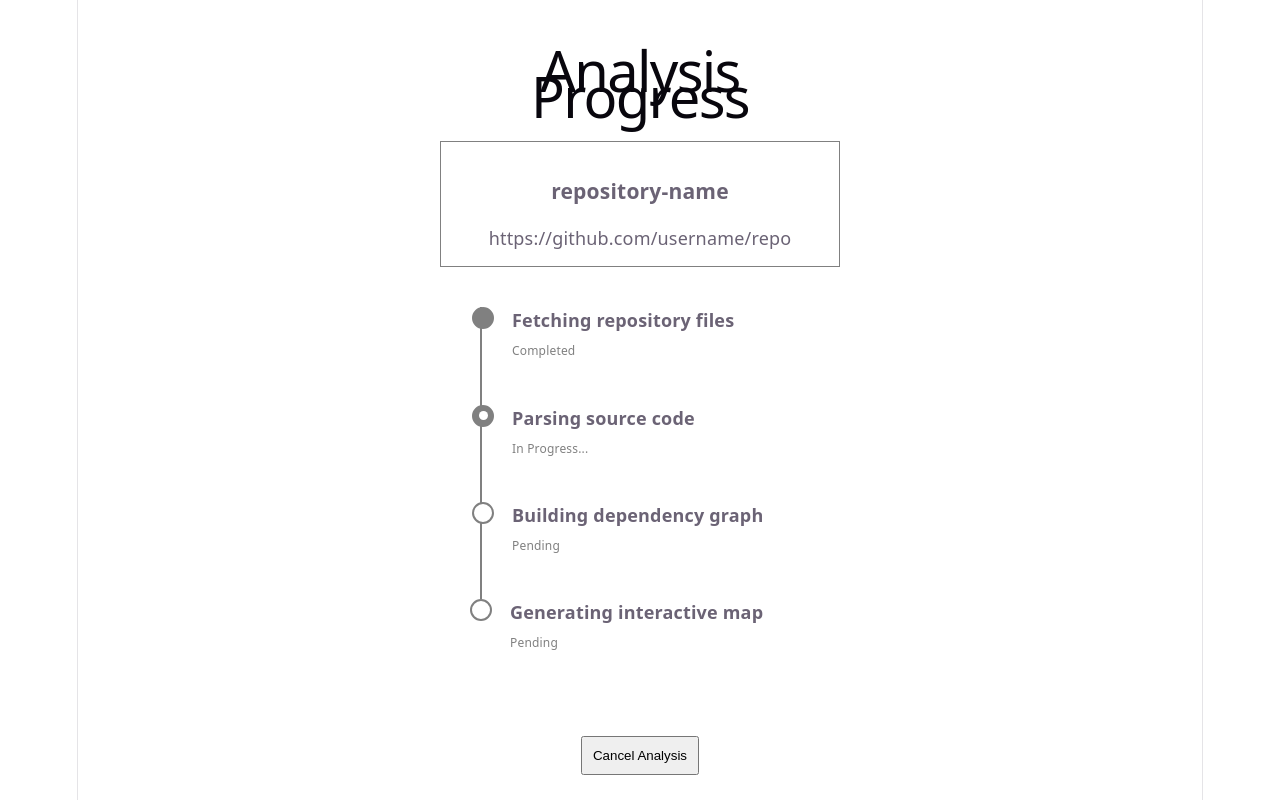
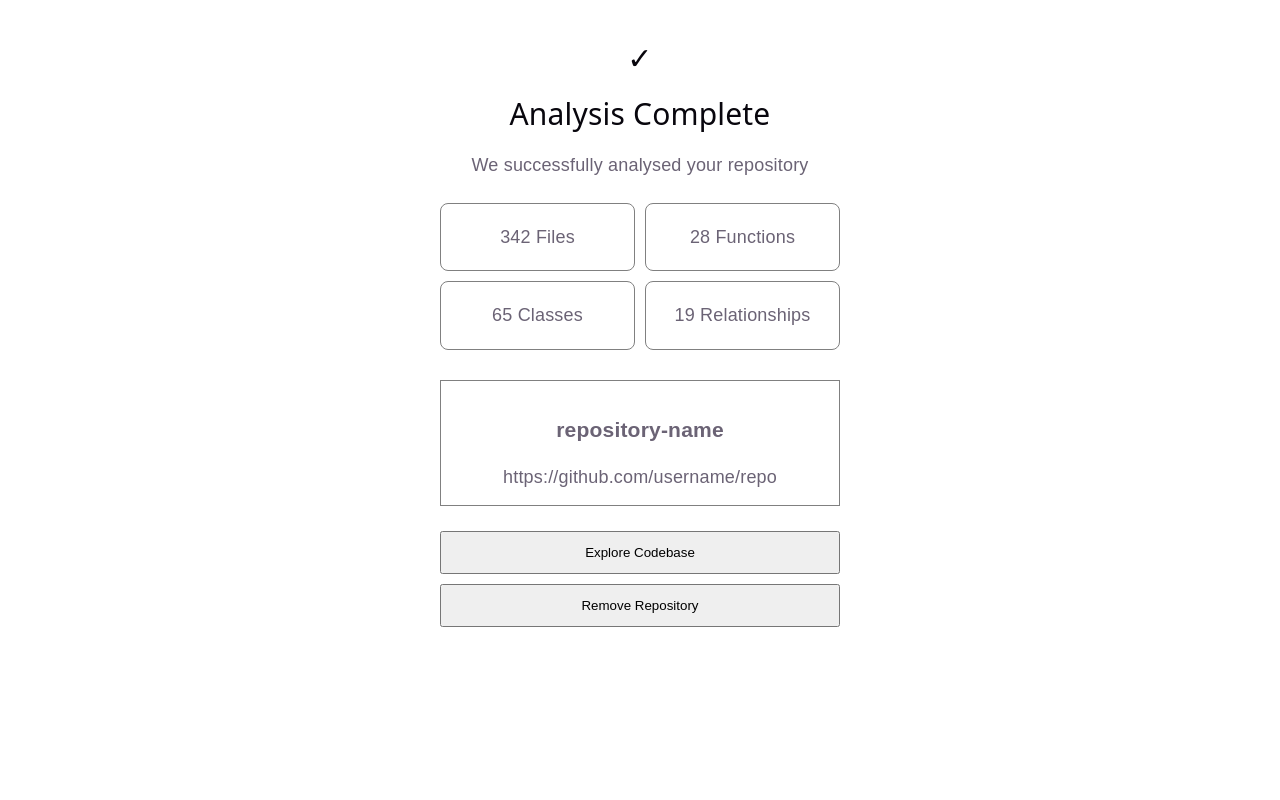
Before and after one commit to agile-students-fall2026/generic-mern-stack-project-repoiq, a React (Vite) app in the folder front-end/: page / in a window 1280 px wide. Built offline with nearby package versions, Linux system fonts and the light colour scheme.

Commit message:
added styling to analysis complete (and progress), removed vite h1 and root stylings

```diff
--- a/front-end/src/App.jsx
+++ b/front-end/src/App.jsx
@@ -3,10 +3,11 @@ import heroImg from './assets/hero.png'
 import reactLogo from './assets/react.svg'
 import viteLogo from './assets/vite.svg'
 import AnalysisProgress from './components/AnalysisProgress.jsx'
+import AnalysisComplete from './components/AnalysisComplete.jsx'
 import './App.css'
 
 function App() {
-  const [page, setPage] = useState('progress')
+  const [page, setPage] = useState('complete')
 
   if (page === 'progress') {
     return <AnalysisProgress setPage={setPage} />
--- /dev/null
+++ b/front-end/src/components/AnalysisComplete.css
@@ -0,0 +1,37 @@
+.complete {
+  max-width: 400px;
+  margin: auto;
+  padding: 20px;
+  text-align: center;
+}
+
+.stats {
+  display: grid;
+  grid-template-columns: 1fr 1fr;
+  gap: 10px;
+  margin: 25px 0;
+}
+
+.stats div {
+  border: 1px solid gray;
+  padding: 20px;
+  border-radius: 8px;
+}
+
+.complete .repository {
+  border: 1px solid gray;
+  padding: 15px;
+  margin-bottom: 25px;
+}
+
+.complete button {
+  display: block;
+  width: 100%;
+  padding: 12px;
+  margin: 10px 0;
+}
+
+.complete h1 {
+  font-size: 30px;
+  line-height: 1.2;
+}
--- a/front-end/src/components/AnalysisComplete.jsx
+++ b/front-end/src/components/AnalysisComplete.jsx
@@ -1,19 +1,20 @@
+import './AnalysisComplete.css'
 
 function AnalysisComplete({ setPage }) {
   return (
-    <div>
+    <div className="complete">
       <h1>✓</h1>
        <h1>Analysis Complete</h1>
         <p>We successfully analysed your repository</p>
 
-      <div>
+      <div className="stats">
            <div>342 Files</div>
         <div>28 Functions</div>
         <div>65 Classes</div>
         <div>19 Relationships</div>
       </div>
 
-      <div>
+      <div className="repository">
             <h3>repository-name</h3>
         <p>https://github.com/username/repo</p>
       </div>
--- a/front-end/src/components/AnalysisProgress.css
+++ b/front-end/src/components/AnalysisProgress.css
@@ -86,3 +86,8 @@ button {
   color: gray;
   font-size: 12px;
 }
+
+.complete h1 {
+  font-size: 30px;
+  line-height: 1.2;
+}
--- a/front-end/src/index.css
+++ b/front-end/src/index.css
@@ -49,21 +49,9 @@
     filter: invert(1) brightness(2);
   }
 }
-
 body {
   margin: 0;
-}
-
-#root {
-  width: 1126px;
-  max-width: 100%;
-  margin: 0 auto;
-  text-align: center;
-  border-inline: 1px solid var(--border);
-  min-height: 100svh;
-  display: flex;
-  flex-direction: column;
-  box-sizing: border-box;
+  font-family: Arial, sans-serif;
 }
 
 h1,
@@ -73,15 +61,6 @@ h2 {
   color: var(--text-h);
 }
 
-h1 {
-  font-size: 56px;
-  letter-spacing: -1.68px;
-  margin: 32px 0;
-  @media (max-width: 1024px) {
-    font-size: 36px;
-    margin: 20px 0;
-  }
-}
 h2 {
   font-size: 24px;
   line-height: 118%;
```
Lines whose indentation alone changed are shown as unchanged.
